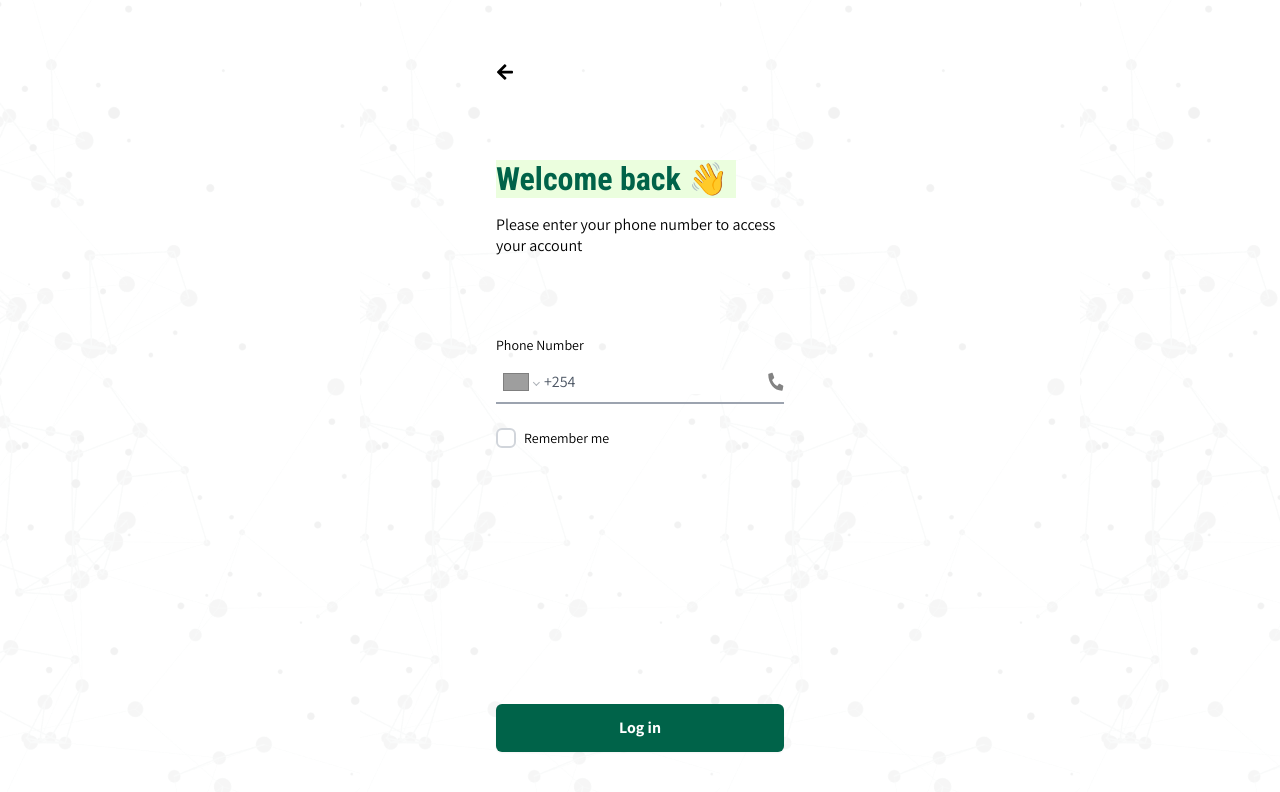
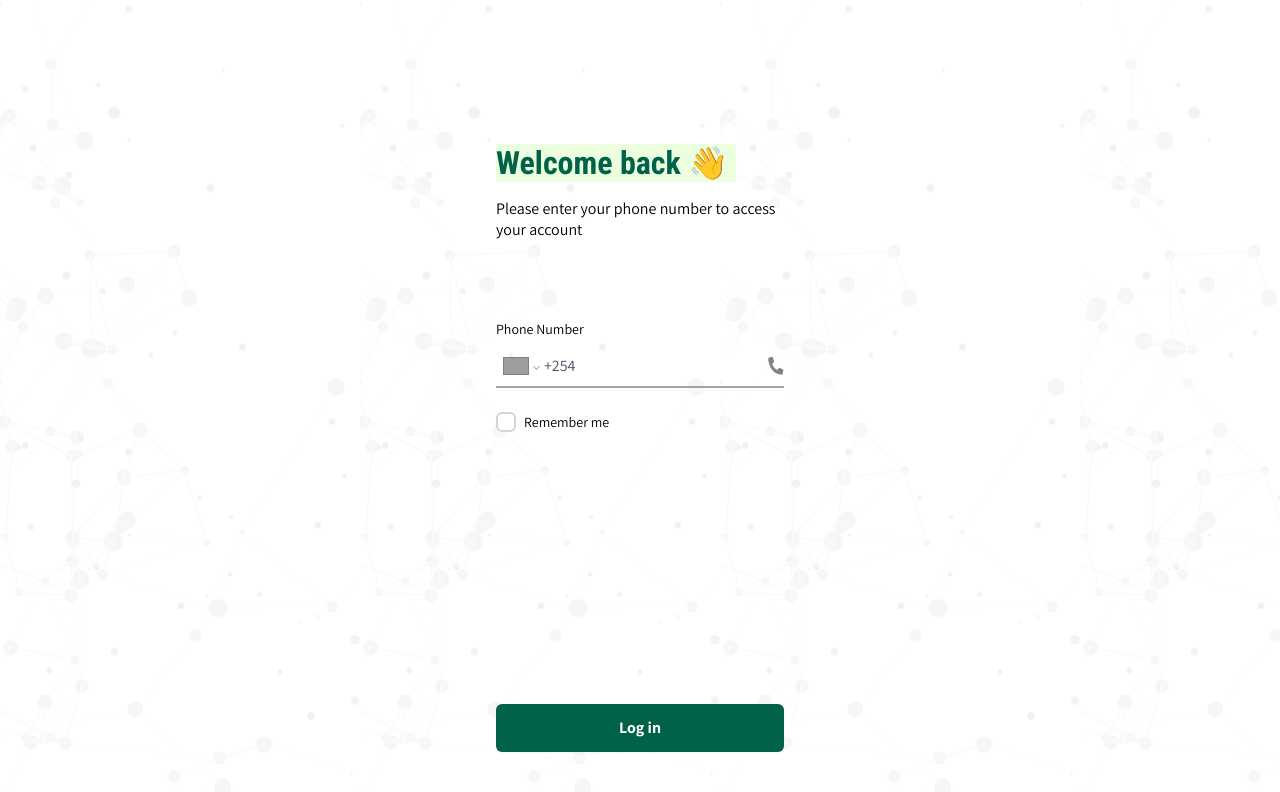
Before and after one commit to akvo/rag-doll, a Next.js app in the folder frontend/: page /login in a window 1280 px wide. Shown: the top 792 px of the page. Built offline with nearby package versions, Linux system fonts and the light colour scheme; no server answers; grey boxes are pictures that could not be loaded.

Commit message:
[#66] Hide back button on login page

```diff
--- a/frontend/src/components/auth/LoginPageTitle.js
+++ b/frontend/src/components/auth/LoginPageTitle.js
@@ -21,9 +21,7 @@ const LoginPageTitle = () => {
 
   return (
     <div className="flex flex-col flex-start w-full max-w-sm mx-auto">
-      <button className="mt-4 mb-20">
-        <BackIcon />
-      </button>
+      <button className="mt-4 mb-20">{/* <BackIcon /> */}</button>
       {pathname.includes("login") ? (
         <LoginTitle />
       ) : (
```
